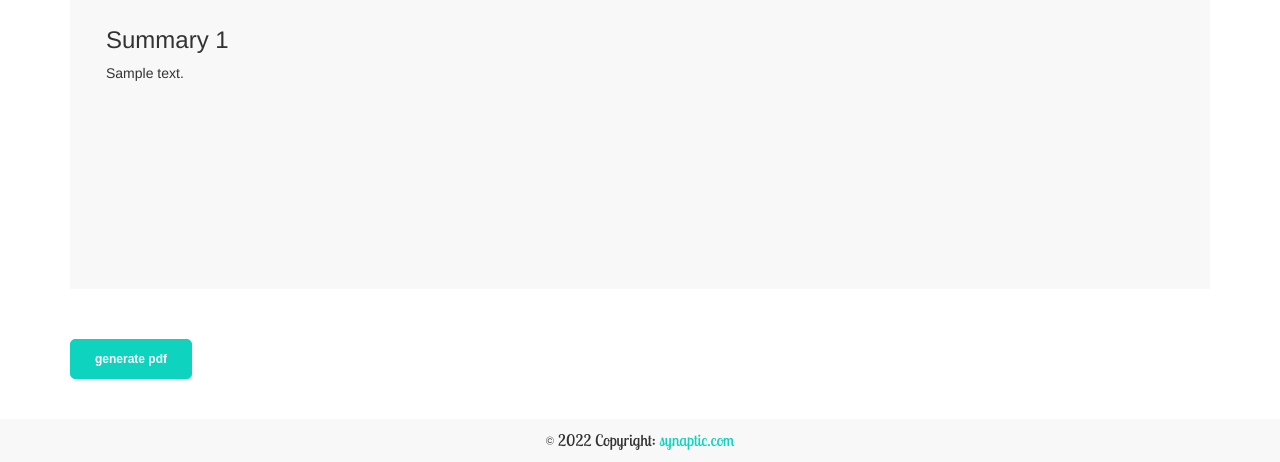
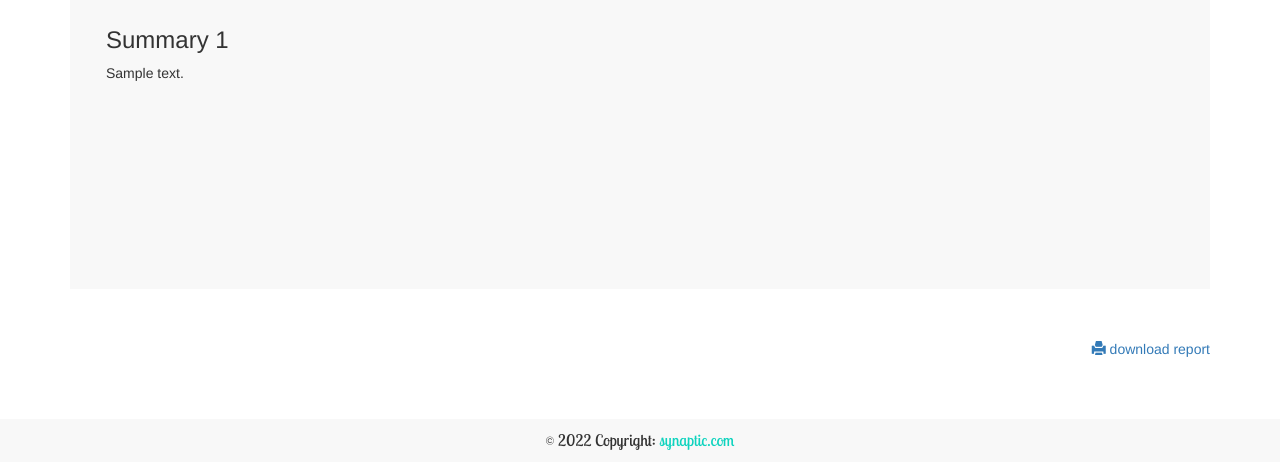
Before and after one commit to ernest404/Synaptics, a Flask app: template templates/summarize.html in a window 1280 px wide. Shown: the part 338-800 px from the top of the page. Run offline with Flask 2, Linux system fonts and the light colour scheme; the template is opened without the code that fills it: most values are stand-ins (such as "Sample title", 1, 10 or a date in 2020); some libraries are stand-ins or nearby versions; some web fonts are replaced.

Commit message:
added download pdf button

```diff
--- a/templates/summarize.html
+++ b/templates/summarize.html
@@ -65,8 +65,8 @@
         </div>
 </div>
 {% if summary_list|length > 0 %}
-<div>
-    <a class="btn-solid-md " href="#">generate pdf</a>
+<div >
+    <a class="btn-solid-sm" href="/pdf" style="float: right;"><span class="glyphicon glyphicon-print"></span> download report</a>
 </div>
 {% endif %}
 
```
